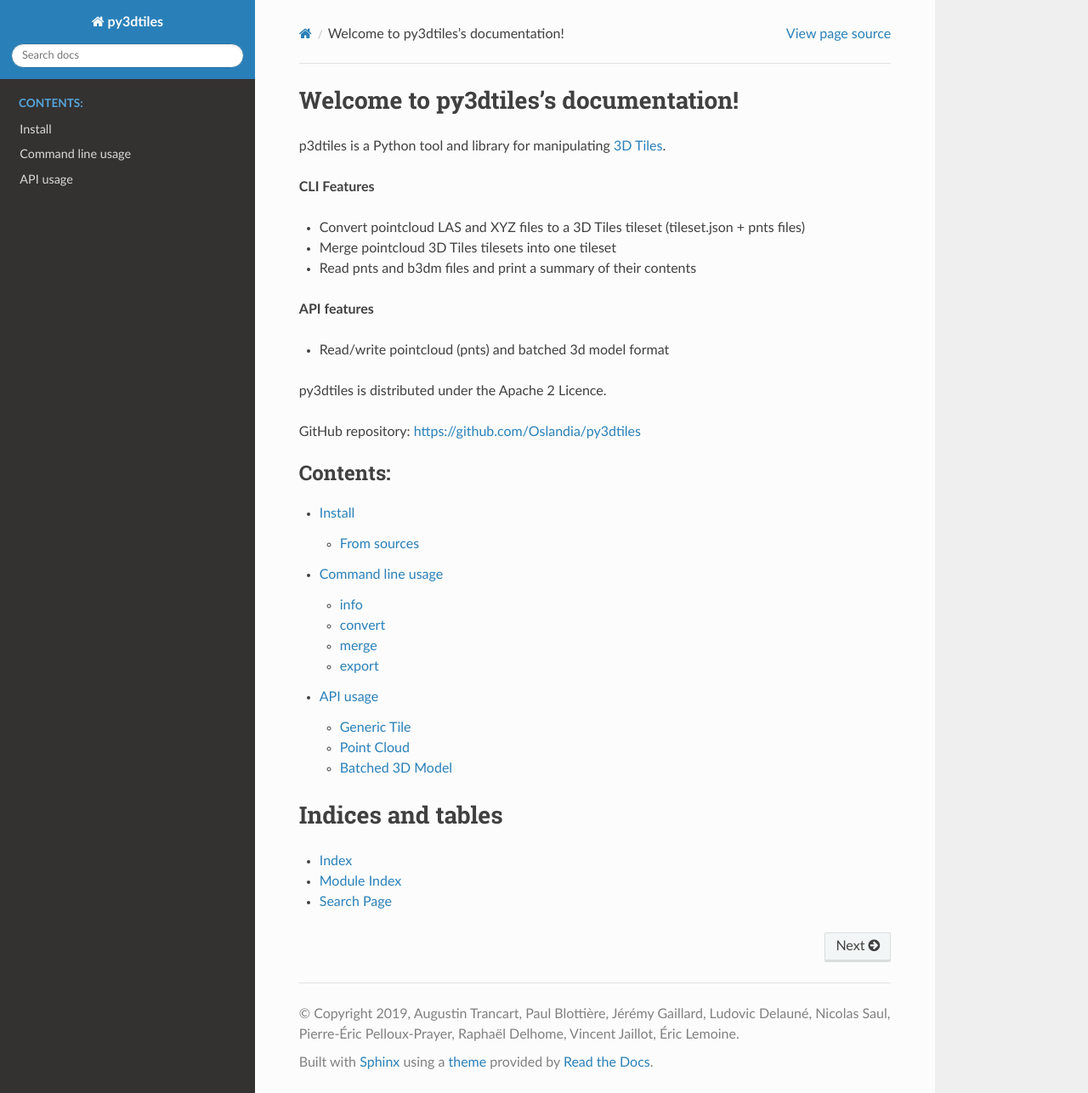
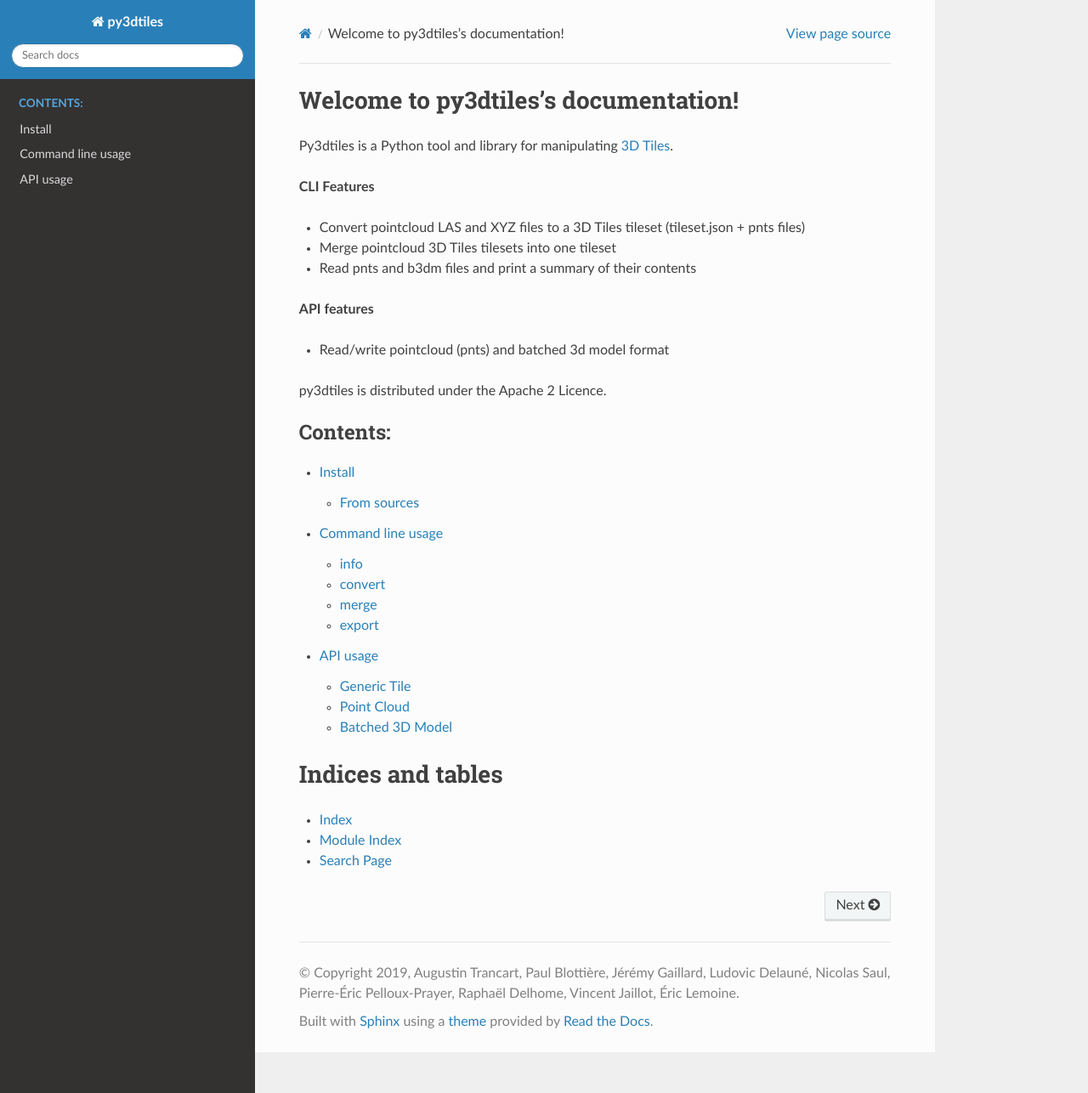
Before and after one commit to Oslandia/py3dtiles, a Sphinx documentation site: the page built from docs/index.rst, in a window 1280 px wide and 1286 px high. Shown: the whole window at 85% size. Built offline with Sphinx 7.4.7 and the Read the Docs theme 2.0.0, drawn with Linux system fonts in a browser that asks for light colours.

Commit message:
Doc: a bit of wording

```diff
--- a/docs/index.rst
+++ b/docs/index.rst
@@ -1,7 +1,7 @@
 Welcome to py3dtiles's documentation!
 =====================================
 
-p3dtiles is a Python tool and library for manipulating `3D Tiles`_.
+Py3dtiles is a Python tool and library for manipulating `3D Tiles`_.
 
 .. _3D Tiles: https://github.com/AnalyticalGraphicsInc/3d-tiles
 
@@ -16,8 +16,6 @@
 * Read/write pointcloud (pnts) and batched 3d model format
 
 py3dtiles is distributed under the Apache 2 Licence.
-
-GitHub repository: https://github.com/Oslandia/py3dtiles
 
 .. toctree::
    :maxdepth: 2
```
